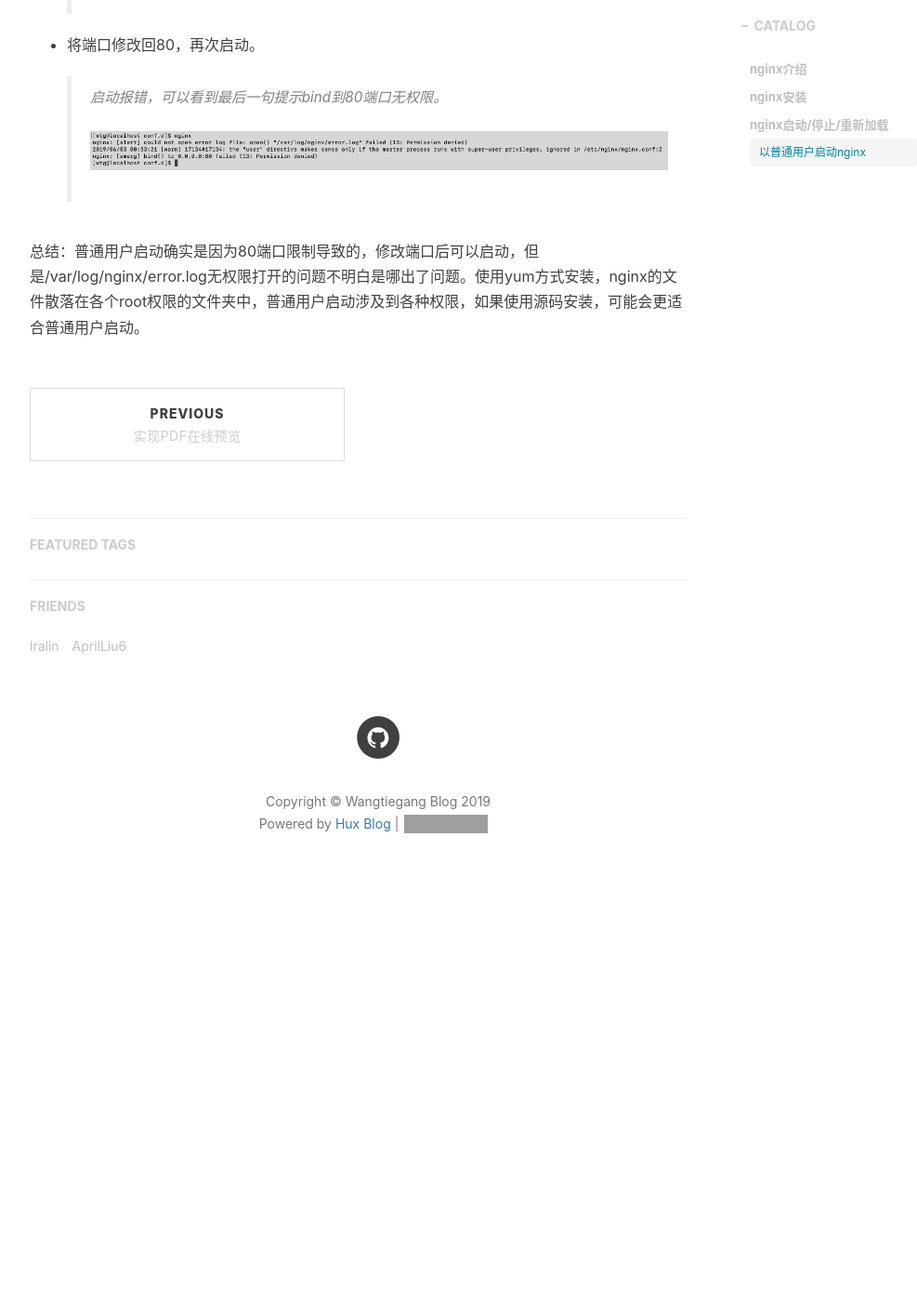
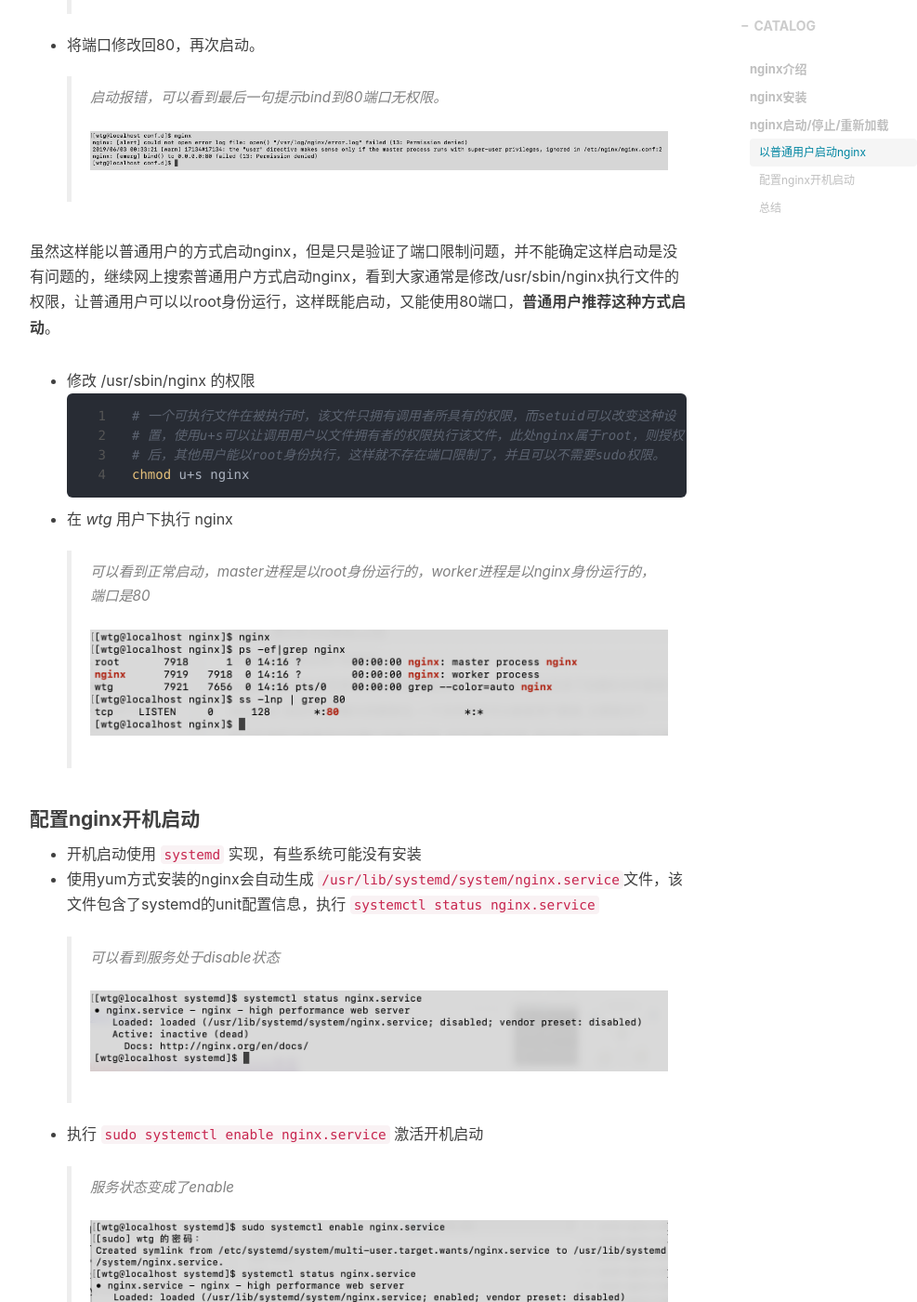
Before and after one commit to wangtiegang/wangtiegang.github.io, a Jekyll site: the page built from _posts/2019-06-01-nginx-note-1.md, in a window 1280 px wide and 1400 px high, scrolled down 4538 px. Shown: the whole window at 93% size, without its empty margins (233-1220 px from the left). Built offline with Jekyll 4.4.1, drawn with Linux system fonts in a browser that asks for light colours; nearby versions of some CDN libraries; comment, search, counter and statistics services are not loaded; before the commit the page ends 5501 px from its top, so only the background shows below that; some of the changed text lies outside the part shown; grey boxes are pictures that could not be loaded.

Commit message:
修改nginx笔记（一）

````diff
--- a/_posts/2019-06-01-nginx-note-1.md
+++ b/_posts/2019-06-01-nginx-note-1.md
@@ -109,7 +109,7 @@ nginx -s reload
 nginx -s reopen
 ```
 
-执行 ```nginx``` 命令启动nginx，发现提示权限不够，于是执行 ```sudo nginx``` ，服务正常启    动，然后打开浏览器访问localhost或者 ``` curl localhost``` ，可以看到正常打开了nginx的欢迎页面。
+执行 ```nginx``` 命令启动nginx，发现提示权限不够，于是执行 ```sudo nginx``` ，服务正常启动，然后打开浏览器访问localhost或者 ``` curl localhost``` ，可以看到正常打开了nginx的欢迎页面。
 
 > 然后问题来了，当我们执行 ```nginx -s reload``` 命令时，提示报错
 
@@ -152,4 +152,32 @@ nginx -s reopen
   > 启动报错，可以看到最后一句提示bind到80端口无权限。
   ![post-nginx-note-5](/img/in-post/2019-06/post-nginx-note-5.png)
 
-总结：普通用户启动确实是因为80端口限制导致的，修改端口后可以启动，但是/var/log/nginx/error.log无权限打开的问题不明白是哪出了问题。使用yum方式安装，nginx的文件散落在各个root权限的文件夹中，普通用户启动涉及到各种权限，如果使用源码安装，可能会更适合普通用户启动。
+虽然这样能以普通用户的方式启动nginx，但是只是验证了端口限制问题，并不能确定这样启动是没有问题的，继续网上搜索普通用户方式启动nginx，看到大家通常是修改/usr/sbin/nginx执行文件的权限，让普通用户可以以root身份运行，这样既能启动，又能使用80端口，**普通用户推荐这种方式启动**。
+* 修改 /usr/sbin/nginx 的权限
+  ```shell
+  # 一个可执行文件在被执行时，该文件只拥有调用者所具有的权限，而setuid可以改变这种设
+  # 置，使用u+s可以让调用用户以文件拥有者的权限执行该文件，此处nginx属于root，则授权
+  # 后，其他用户能以root身份执行，这样就不存在端口限制了，并且可以不需要sudo权限。
+  chmod u+s nginx
+  ```
+* 在 *wtg* 用户下执行 nginx
+  > 可以看到正常启动，master进程是以root身份运行的，worker进程是以nginx身份运行的，端口是80
+  ![post-nginx-note-6](/img/in-post/2019-06/post-nginx-note-6.png)
+
+#### 配置nginx开机启动
+* 开机启动使用 ```systemd``` 实现，有些系统可能没有安装
+* 使用yum方式安装的nginx会自动生成 ```/usr/lib/systemd/system/nginx.service```文件，该文件包含了systemd的unit配置信息，执行 ```systemctl status nginx.service```
+  > 可以看到服务处于disable状态
+  ![post-nginx-note-7](/img/in-post/2019-06/post-nginx-note-7.png)
+* 执行 ```sudo systemctl enable nginx.service``` 激活开机启动
+  > 服务状态变成了enable
+  ![post-nginx-note-8](/img/in-post/2019-06/post-nginx-note-8.png)
+* 重启服务器，执行 ```systemctl status nginx.service``` 查看状态
+  > nginx正常启动，可以看到systemctl对服务对管理状态
+  ![post-nginx-note-9](/img/in-post/2019-06/post-nginx-note-9.png)
+
+#### 总结
+* 普通用户启动确实是因为80端口限制导致的，修改端口后可以启动
+* 普通用户启动，master，worker进程都是普通用户的。root启动，则master属于root，worker属于nginx.conf中配置的用户
+* 如果因为安全问题不能给sudo权限给普通用户的话，建议使用chmod u+s的方式授权普通用户以root身份启动
+* 可以使用 ```systemd``` 的 ```systemctl``` 命令设置开机启动，监控管理nginx服务
````
Also changed, not shown: img/in-post/2019-06/post-nginx-note-6.png (added), img/in-post/2019-06/post-nginx-note-7.png (added), img/in-post/2019-06/post-nginx-note-8.png (added), img/in-post/2019-06/post-nginx-note-9.png (added).
